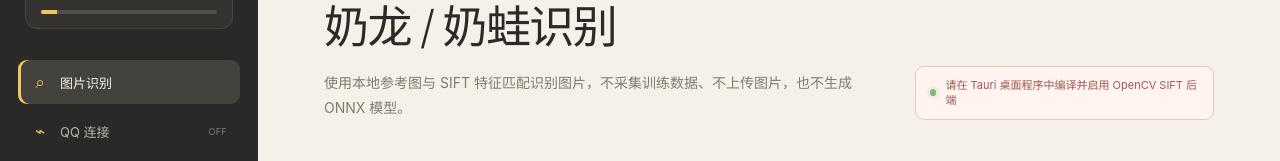
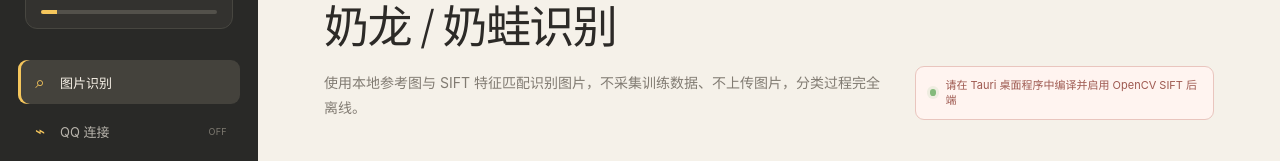
Before and after one commit to AceYKN/nailoong-naiwa, a React (Vite) app in the folder apps/desktop/: page / in a window 1280 px wide. Shown: the part 178-339 px from the top of the page. Built offline with nearby package versions, Linux system fonts and the light colour scheme.

Commit message:
docs: clarify offline classification boundary

```diff
--- a/apps/desktop/src/App.tsx
+++ b/apps/desktop/src/App.tsx
@@ -476,7 +476,7 @@ function App() {
           <p className="eyebrow">TRAINING-FREE VISION</p>
           <h1>奶龙 / 奶蛙识别</h1>
           <p className="hero-copy">
-            使用本地参考图与 SIFT 特征匹配识别图片，不采集训练数据、不上传图片，也不生成 ONNX 模型。
+            使用本地参考图与 SIFT 特征匹配识别图片，不采集训练数据、不上传图片，分类过程完全离线。
           </p>
         </div>
         <div className="status-pill" data-status={appInfo.visionAvailable ? "ready" : "error"}>
```
